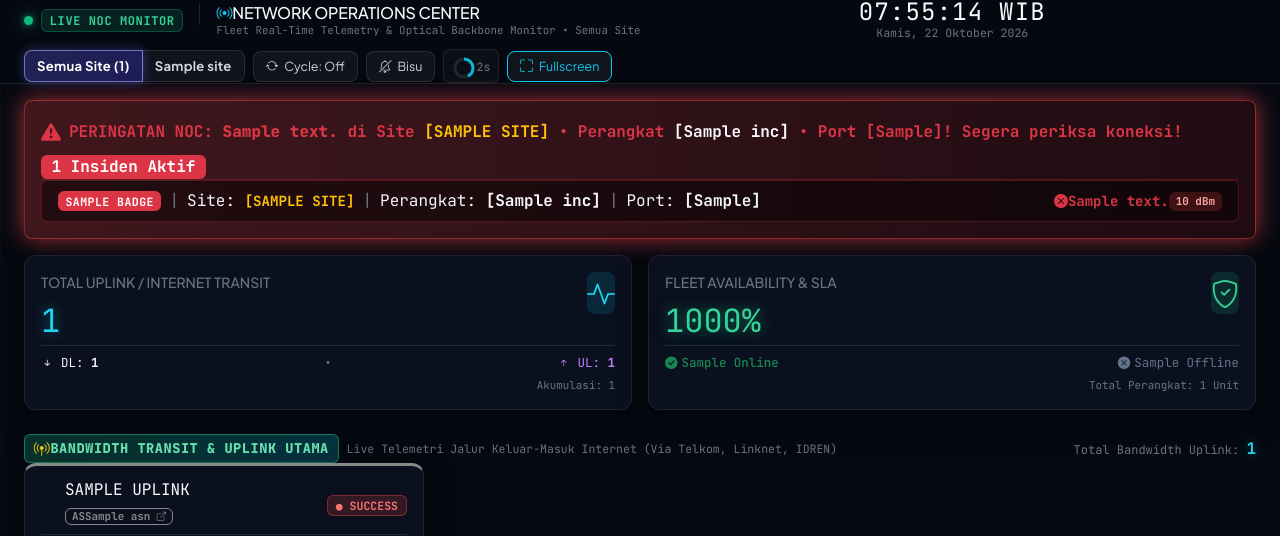
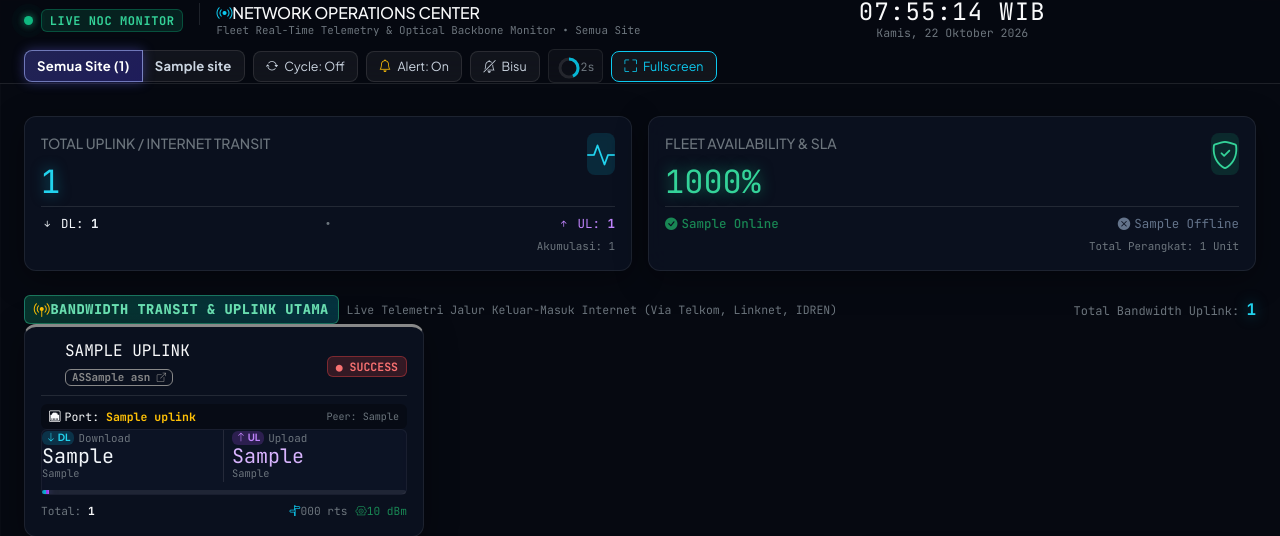
Before and after one commit to muissinanda/oto-reboot, a Python web app: template app/templates/noc_wallboard.html in a window 1280 px wide. Shown: the top 536 px of the page. Run offline with Jinja, Linux system fonts and the light colour scheme; the template is opened without the code that fills it: most values are stand-ins (such as "Sample title", 1, 10 or a date in 2020).

Commit message:
feat(wallboard): tambah tombol hide/show notifikasi alert di sebelah menu cycle off

```diff
--- a/app/templates/noc_wallboard.html
+++ b/app/templates/noc_wallboard.html
@@ -321,6 +321,13 @@
                 <span class="d-none d-sm-inline ms-1" id="cycleText">Cycle: Off</span>
             </button>
 
+            <!-- Hide / Show Alert Banner Toggle (Di sebelah menu Cycle) -->
+            <button class="btn btn-noc" id="btnAlertToggle" onclick="toggleAlertBanner()" title="Sembunyikan / Tampilkan banner notifikasi alert">
+                <i class="bi bi-bell text-warning" id="alertToggleIcon"></i>
+                <span class="d-none d-sm-inline ms-1" id="alertToggleText">Alert: On</span>
+                <span class="badge bg-danger rounded-pill ms-1 font-mono" id="alertToggleBadge" style="display: none; font-size: 0.65rem;">0</span>
+            </button>
+
             <!-- Audio Alert Toggle -->
             <button class="btn btn-noc" id="btnAudioToggle" onclick="toggleAudioAlert()" title="Bunyikan suara peringatan jika link putus">
                 <i class="bi bi-bell-slash" id="audioIcon"></i>
@@ -362,9 +369,14 @@
                         {% endif %}
                     </span>
                 </div>
-                <span class="badge bg-danger font-mono fs-6 px-2.5 py-1" id="alertBannerCount">
-                    {{ incidents|length }} Insiden Aktif
-                </span>
+                <div class="d-flex align-items-center gap-2">
+                    <span class="badge bg-danger font-mono fs-6 px-2.5 py-1" id="alertBannerCount">
+                        {{ incidents|length }} Insiden Aktif
+                    </span>
+                    <button class="btn btn-sm btn-outline-danger py-0 px-2 rounded-2 text-light" onclick="toggleAlertBanner(true)" title="Sembunyikan Peringatan">
+                        <i class="bi bi-x-lg"></i>
+                    </button>
+                </div>
             </div>
 
             <!-- DETAILED INCIDENT CARDS / CHIPS -->
@@ -997,6 +1009,55 @@
         let prevLosCount = 0;
         let prevIncidentCount = 0;
         let prevTopDevOrder = '';
+        let lastKnownIncidentCount = 0;
+        let isAlertBannerHidden = localStorage.getItem('noc_alert_hidden') === 'true';
+
+        function updateAlertToggleUI(incidentCount) {
+            const btn = document.getElementById('btnAlertToggle');
+            const icon = document.getElementById('alertToggleIcon');
+            const text = document.getElementById('alertToggleText');
+            const badge = document.getElementById('alertToggleBadge');
+            const banner = document.getElementById('alertBanner');
+
+            if (!btn) return;
+
+            if (isAlertBannerHidden) {
+                btn.classList.add('active');
+                icon.className = 'bi bi-bell-slash text-secondary';
+                text.innerText = 'Alert: Off';
+                if (banner) banner.style.display = 'none';
+                if (badge) {
+                    if (incidentCount > 0) {
+                        badge.style.display = 'inline-block';
+                        badge.innerText = incidentCount;
+                    } else {
+                        badge.style.display = 'none';
+                    }
+                }
+            } else {
+                btn.classList.remove('active');
+                icon.className = incidentCount > 0 ? 'bi bi-bell-fill text-danger' : 'bi bi-bell text-warning';
+                text.innerText = 'Alert: On';
+                if (badge) badge.style.display = 'none';
+                if (banner) {
+                    if (incidentCount > 0) {
+                        banner.style.display = 'block';
+                    } else {
+                        banner.style.display = 'none';
+                    }
+                }
+            }
+        }
+
+        function toggleAlertBanner(forceHide) {
+            if (forceHide === true) {
+                isAlertBannerHidden = true;
+            } else {
+                isAlertBannerHidden = !isAlertBannerHidden;
+            }
+            localStorage.setItem('noc_alert_hidden', isAlertBannerHidden ? 'true' : 'false');
+            updateAlertToggleUI(lastKnownIncidentCount || 0);
+        }
 
         // Auto-Cycle state for TV
         let autoCycleTimer = null;
@@ -1347,8 +1408,15 @@
                 const bannerDetails = document.getElementById('alertBannerDetails');
 
                 const incidents = data.incidents || [];
+                lastKnownIncidentCount = incidents.length;
+                updateAlertToggleUI(incidents.length);
+
                 if (incidents.length > 0) {
-                    banner.style.display = 'block';
+                    if (!isAlertBannerHidden) {
+                        banner.style.display = 'block';
+                    } else {
+                        banner.style.display = 'none';
+                    }
                     bannerCount.innerText = `${incidents.length} Insiden Aktif`;
 
                     if (incidents.length === 1) {
@@ -1665,6 +1733,9 @@
             ring.style.strokeDashoffset = 60 - offset;
         }, 1000);
 
+        // Initialize Alert banner toggle state on load
+        updateAlertToggleUI(lastKnownIncidentCount);
+
         // First initial fetch & load default history (1 Hari)
         setTimeout(() => {
             fetchTelemetry();
```
